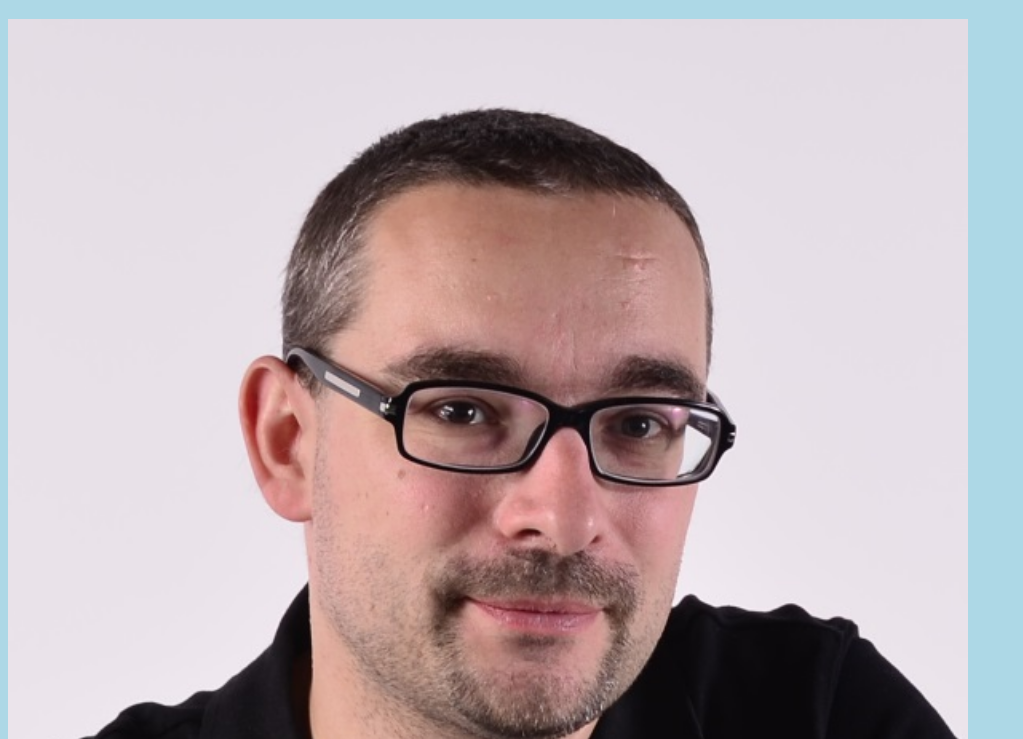
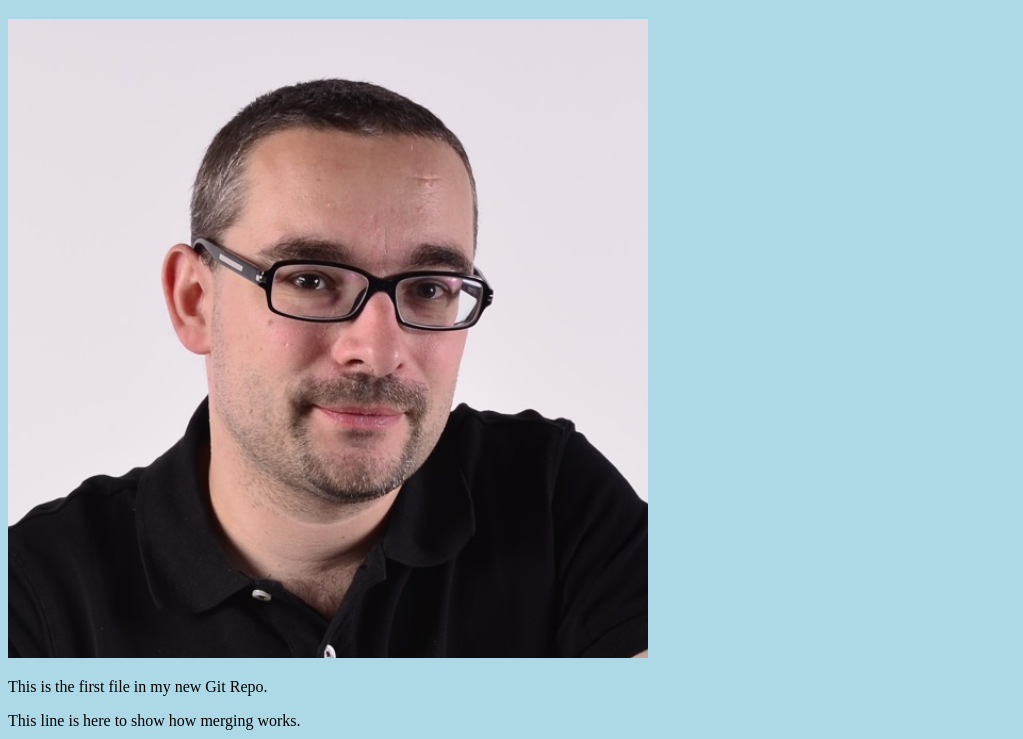
Before and after one commit to pnowinski/learning, a plain HTML site: page index.html in a window 1280 px wide. Shown: the part 61-800 px from the top of the page, without its empty margins (0-1023 px from the left). Drawn offline with Linux system fonts and the light colour scheme.

Commit message:
Resized image in index.html

```diff
--- a/index.html
+++ b/index.html
@@ -7,10 +7,7 @@
 <body>
 
 <h1>Hello world!</h1>
-<div><img src="pn_color_2.jpg" alt="Hello World from Space" style="width:100%;max-width:960px"></div>
+<div><img src="pn_color_2.jpg" alt="Hello World from Space" style="width:100%;max-width:640px"></div>
 <p>This is the first file in my new Git Repo.</p>
 <p>This line is here to show how merging works.</p>
 <div><img src="pn_bw_2.jpg" alt="Hello Git" style="width:100%;max-width:640px"></div>
-
-</body>
-</html>
```
